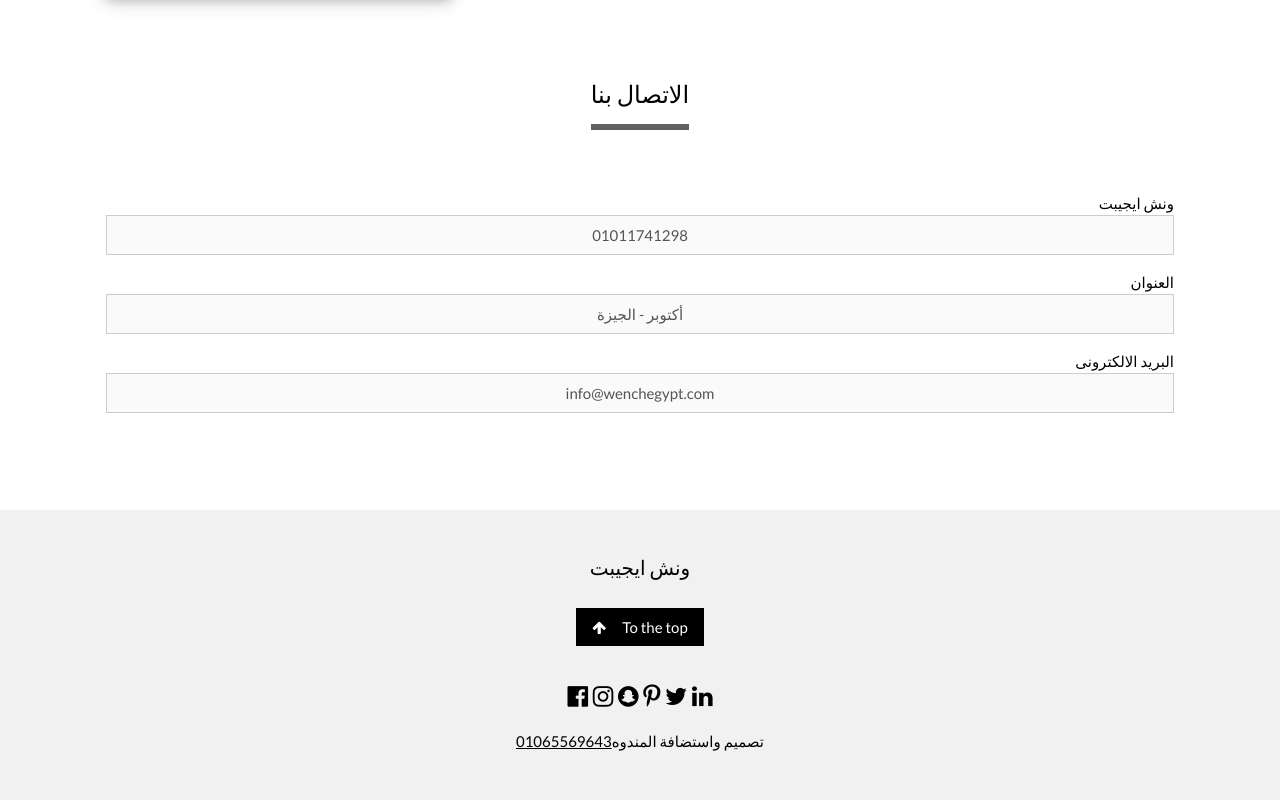
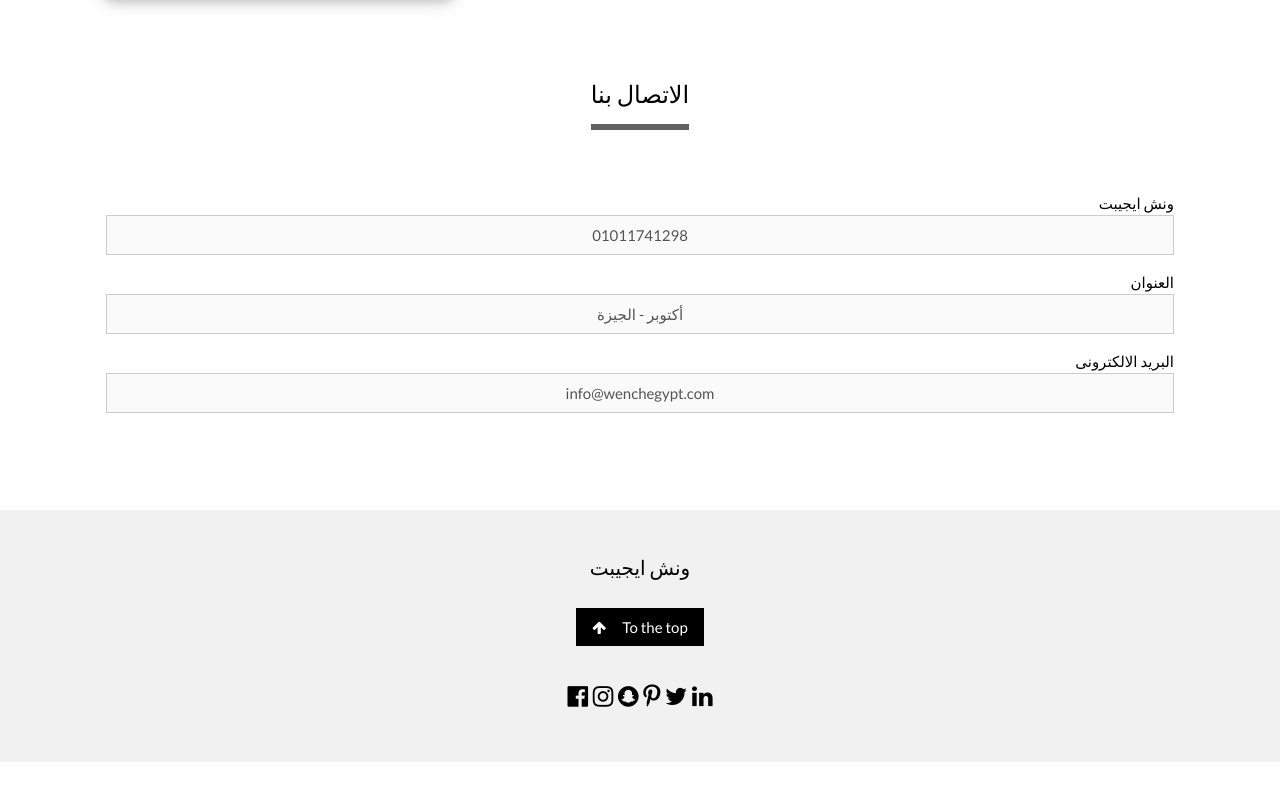
Before and after one commit to man2020duh/wenchegypt, a plain HTML site: page index.html in a window 1280 px wide. Shown: the part 1986-2786 px from the top of the page. After the commit the page ends 2748 px from the top, so only its background shows below. Drawn offline with nearby package versions, Linux system fonts and the light colour scheme.

Commit message:
Update index.html

```diff
--- a/index.html
+++ b/index.html
@@ -297,9 +297,6 @@
             <i class="fa fa-twitter w3-hover-opacity"></i>
             <i class="fa fa-linkedin w3-hover-opacity"></i>
         </div>
-        <p>تصميم واستضافة المندوه<a       href="tel:01065569643"
-                                    onclick="return gtag_report_conversion('tel:01065569643');"
-                                    title="المندوه " target="_blank" class="w3-hover-text-green">01065569643</a></p>
     </footer>
     <script src="js/main.js"></script>
 </body>
```
